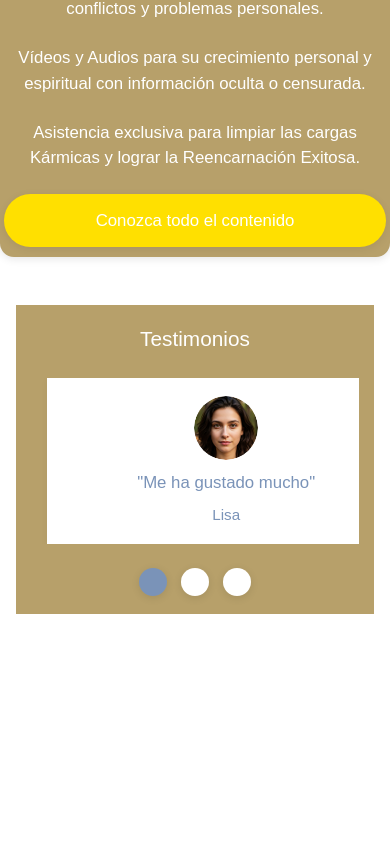
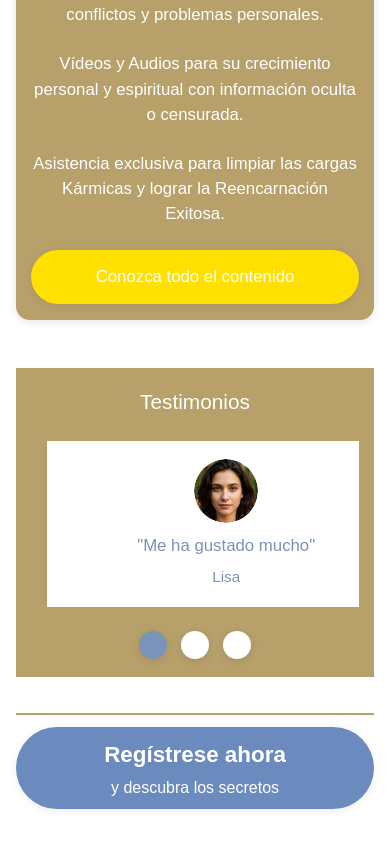
Before and after one commit to orbimatrix/Conscious-path, a Next.js app: page / in a window 390 px wide. Shown: the part 1345-2192 px from the top of the page. Built offline with nearby package versions, Linux system fonts and the light colour scheme.

Commit message:
Add RegisterSection component and styles in globals.css for improved layout and mobile responsiveness.

```diff
--- /dev/null
+++ b/src/app/components/RegisterSection.tsx
@@ -0,0 +1,14 @@
+import React from "react";
+
+export default function RegisterSection() {
+  return (
+    <section className="register-section">
+      <div className="register-separator" />
+      <button className="register-btn">
+        <span className="register-btn-main">Regístrese ahora</span>
+        <br />
+        <span className="register-btn-sub">y descubra los secretos</span>
+      </button>
+    </section>
+  );
+}
--- a/src/app/globals.css
+++ b/src/app/globals.css
@@ -373,9 +373,11 @@ body {
 @media (max-width: 600px) {
   .exclusive-content-section {
     max-width: 100vw;
-    padding: 10px 1vw 10px 1vw;
+    padding: 16px 4vw 16px 4vw;
     font-size: 1.05rem;
     margin-top: 24px;
+    margin-left: 4vw;
+    margin-right: 4vw;
   }
   .exclusive-content-btn {
     width: 100%;
@@ -521,3 +523,77 @@ body {
     margin-top: 18px;
   }
 }
+
+.register-section {
+  background: #fff;
+  max-width: 700px;
+  margin: 48px auto 0 auto;
+  padding: 16px 0 16px 0;
+  text-align: center;
+}
+
+.register-separator {
+  width: 100%;
+  height: 2px;
+  background: #b7a06a;
+  margin-bottom: 10px;
+}
+
+.register-btn {
+  display: block;
+  width: 90%;
+  max-width: 500px;
+  margin: 0 auto 24px auto;
+  background: #6B8BBE;
+  color: #fff;
+  font-size: 1.3rem;
+  font-weight: 400;
+  border: none;
+  border-radius: 42px;
+  padding: 16px 0 12px 0;
+  box-shadow: 0 2px 8px rgba(0,0,0,0.08);
+  cursor: pointer;
+  transition: background 0.2s;
+}
+
+.register-btn:hover {
+  background: #5A7DBE;
+}
+
+.register-btn-main {
+  font-size: 1.8rem;
+  font-weight: 600;
+  line-height: 1.2;
+}
+
+.register-btn-sub {
+  font-size: 1.1rem;
+  font-weight: 300;
+  line-height: 1.2;
+}
+
+
+
+@media (max-width: 600px) {
+  .register-section {
+    max-width: 100vw;
+    padding: 12px 0 12px 0;
+    margin-top: 24px;
+    margin-left: 4vw;
+    margin-right: 4vw;
+  }
+  .register-separator {
+    margin-bottom: 12px;
+  }
+  .register-btn {
+    width: 100%;
+    padding: 12px 0 8px 0;
+  }
+  .register-btn-main {
+    font-size: 1.4rem;
+  }
+  .register-btn-sub {
+    font-size: 1rem;
+  }
+
+}
--- a/src/app/page.tsx
+++ b/src/app/page.tsx
@@ -5,6 +5,7 @@ import PathAwakeningSection from "./components/PathAwakeningSection";
 import PortalIntroSection from "./components/PortalIntroSection";
 import ExclusiveContentSection from "./components/ExclusiveContentSection";
 import TestimonialsSection from "./components/TestimonialsSection";
+import RegisterSection from "./components/RegisterSection";
 
 export default function Page() {
   return (
@@ -15,6 +16,7 @@ export default function Page() {
       <PortalIntroSection />
       <ExclusiveContentSection />
       <TestimonialsSection />
+      <RegisterSection />
     <div className="font-sans grid grid-rows-[20px_1fr_20px] items-center justify-items-center min-h-screen p-8 pb-20 gap-16 sm:p-20">
       </div>
     </div>
```
